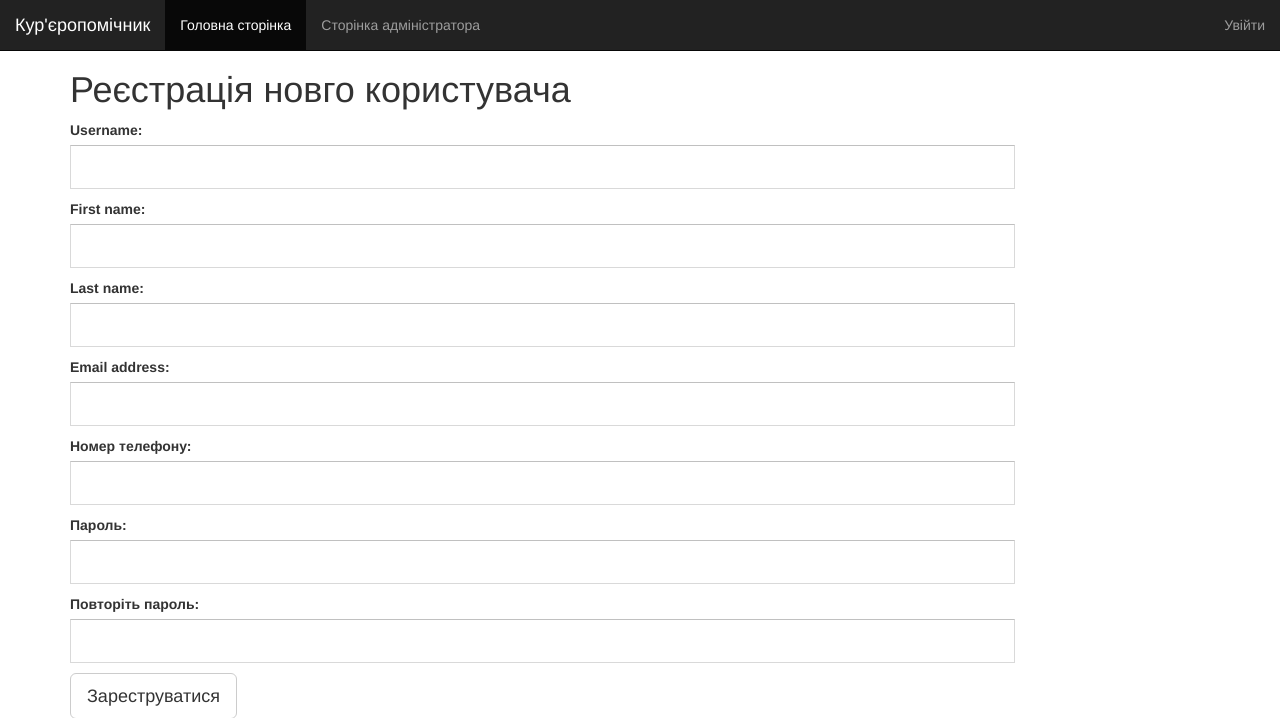
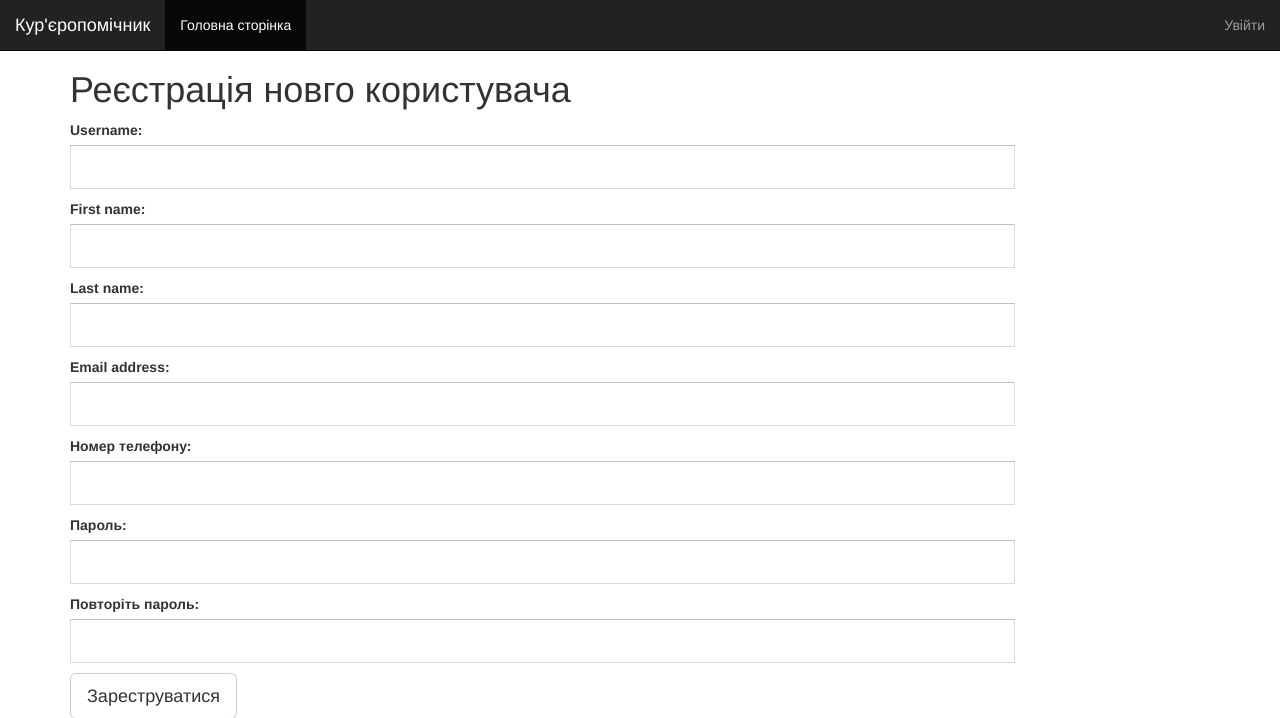
Before and after one commit to bogdan2403/courier_web_service, a Django app: page /authorization/registration/ in a window 1280 px wide. Shown: the top 718 px of the page. Run offline with Django 3.2, Linux system fonts and the light colour scheme; some libraries are stand-ins or nearby versions.

Commit message:
remove admin link

```diff
--- a/tracker/templates/tracker/base.html
+++ b/tracker/templates/tracker/base.html
@@ -80,7 +80,6 @@
             <ul class="nav navbar-nav">
                 <li class="active"><a href="{% url 'index' %}">Головна сторінка <span
                         class="sr-only">(current)</span></a></li>
-                <li><a href="/admin/">Сторінка адміністратора</a></li>
             </ul>
             <ul class="nav navbar-nav navbar-right">
                 {% if user_name %}
```
